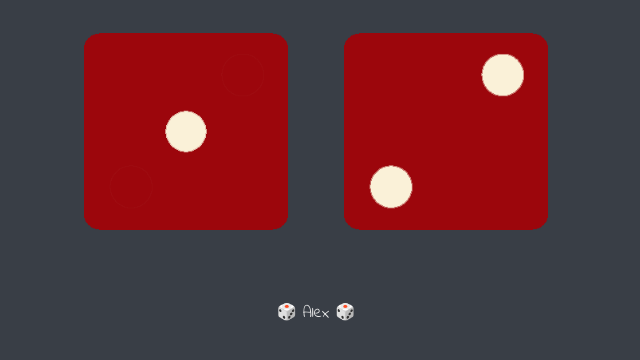
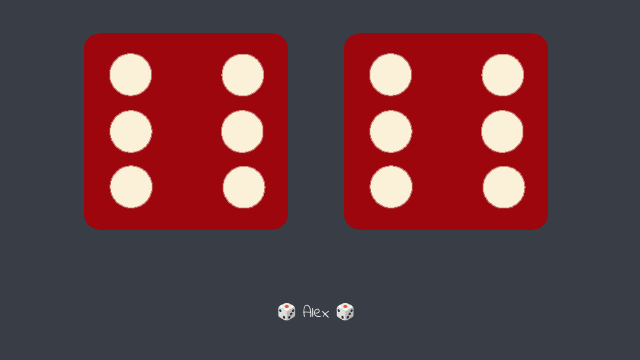
Before and after one commit to alexveb/Dicee-Game, a plain HTML site: page index.html in a window 1280 px wide. Shown: the part 302-662 px from the top of the page, without its empty margins (324-964 px from the left). Drawn offline with Linux system fonts and the light colour scheme.

Commit message:
Update index.html

```diff
--- a/index.html
+++ b/index.html
@@ -14,12 +14,12 @@
 
       <div class="dice">
         <p>Player 1</p>
-        <img class="img1" src="images/dice1.png">
+        <img class="img1" src="images/dice6.png">
       </div>
 
       <div class="dice">
         <p>Player 2</p>
-        <img class="img2" src="images/dice2.png">
+        <img class="img2" src="images/dice6.png">
       </div>
 
     </div>
```
